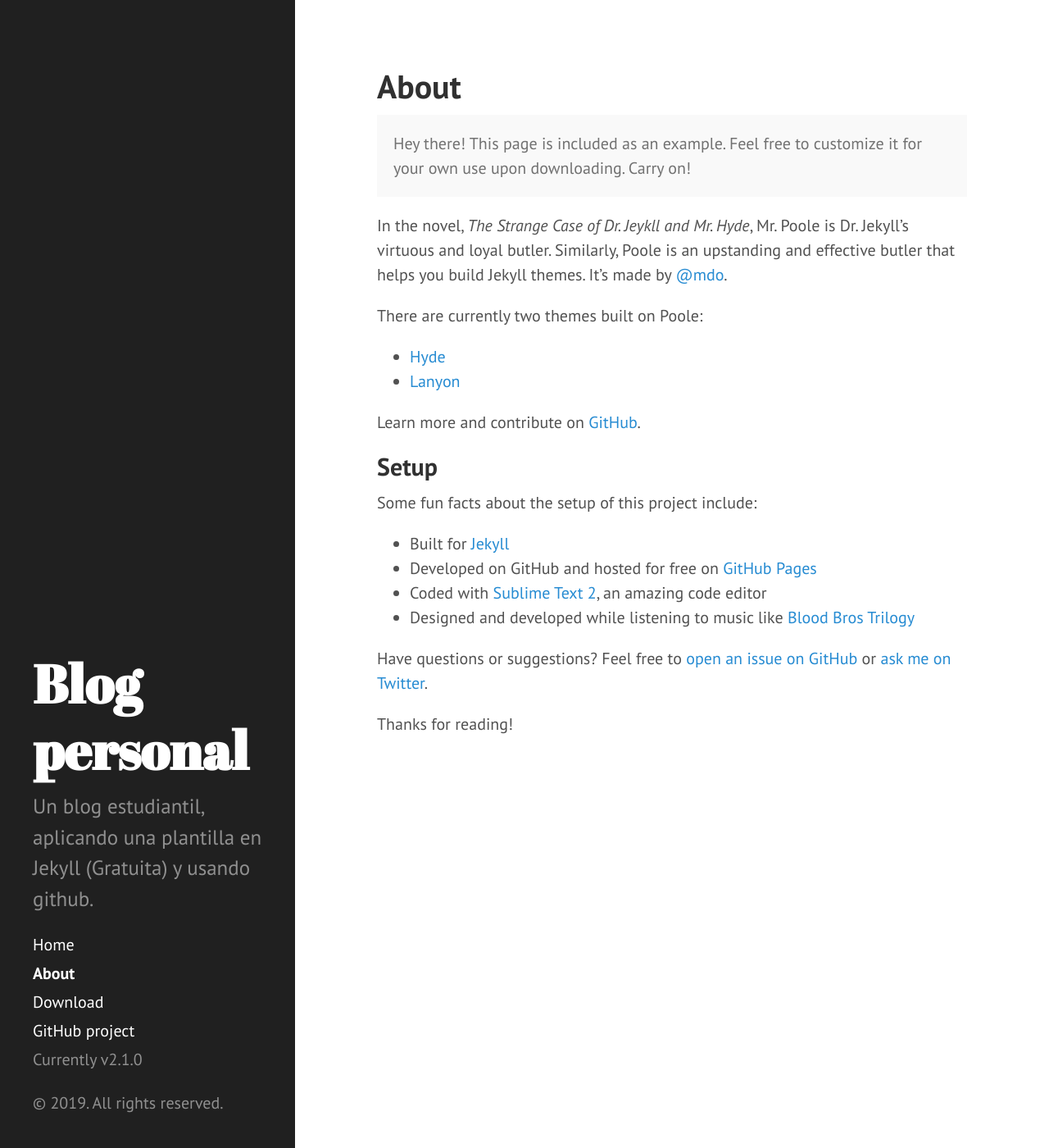
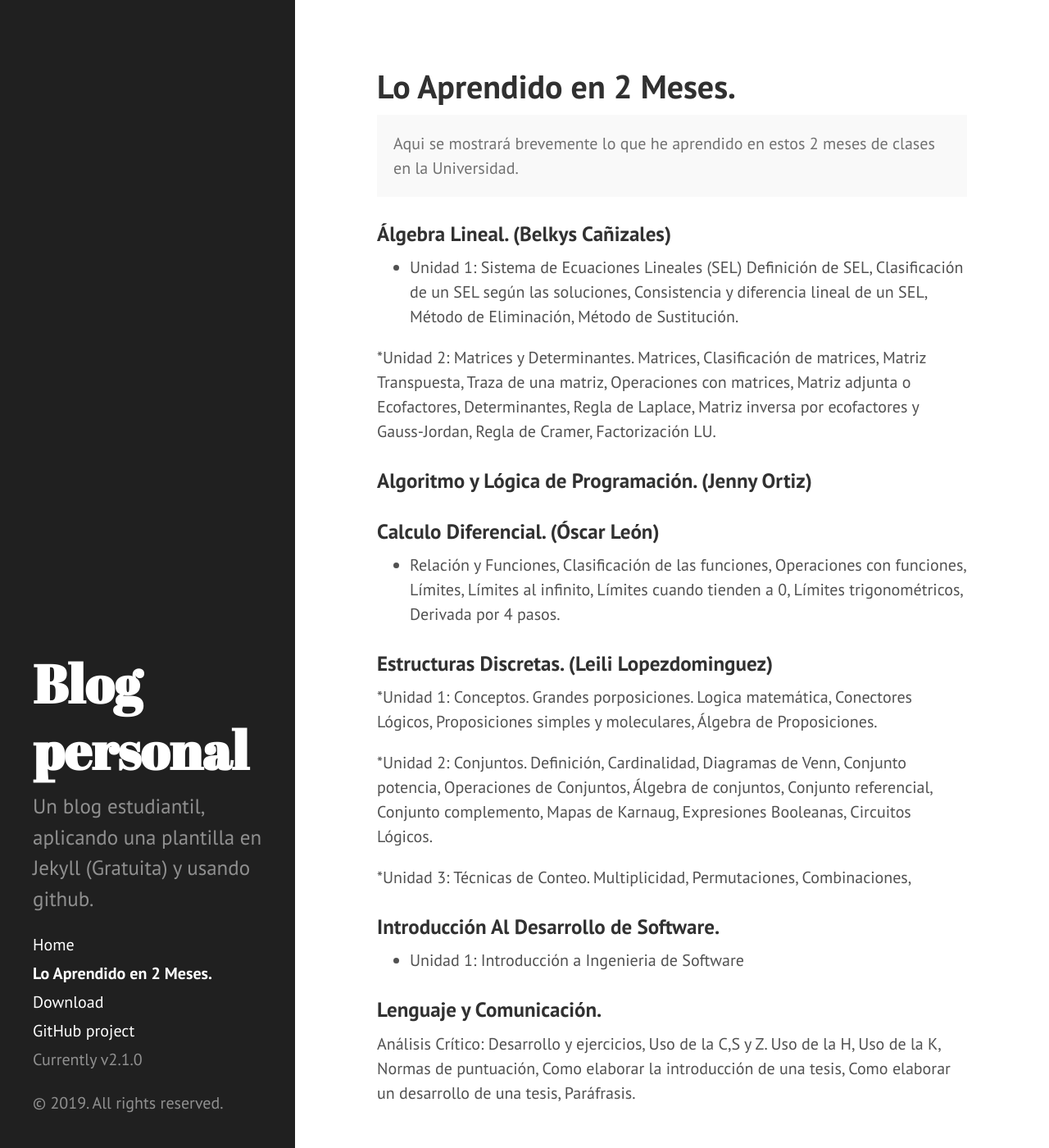
Before and after one commit to ErickTheurer/Pruebas-otra-vez, a Jekyll site: the page built from about.md, in a window 1280 px wide and 1400 px high. Shown: the whole window at 82% size. Built offline with Jekyll 4.4.1, drawn with Linux system fonts in a browser that asks for light colours; Markdown is read by kramdown in place of the engine named in the settings.

Commit message:
Update about.md

```diff
--- a/about.md
+++ b/about.md
@@ -1,30 +1,41 @@
 ---
 layout: page
-title: About
+title: Lo Aprendido en 2 Meses.
 ---
 
 <p class="message">
-  Hey there! This page is included as an example. Feel free to customize it for your own use upon downloading. Carry on!
+ Aqui se mostrará brevemente lo que he aprendido en estos 2 meses de clases en la Universidad.
 </p>
 
-In the novel, *The Strange Case of Dr. Jeykll and Mr. Hyde*, Mr. Poole is Dr. Jekyll's virtuous and loyal butler. Similarly, Poole is an upstanding and effective butler that helps you build Jekyll themes. It's made by [@mdo](https://twitter.com/mdo).
+### Álgebra Lineal. (Belkys Cañizales)
 
-There are currently two themes built on Poole:
+* Unidad 1: Sistema de Ecuaciones Lineales (SEL)
+ Definición de SEL, Clasificación de un SEL según las soluciones, Consistencia y diferencia lineal de un SEL, Método de Eliminación, Método de Sustitución.
 
-* [Hyde](http://hyde.getpoole.com)
-* [Lanyon](http://lanyon.getpoole.com)
+*Unidad 2: Matrices y Determinantes.
+ Matrices, Clasificación de matrices, Matriz Transpuesta, Traza de una matriz, Operaciones con matrices, Matriz adjunta o Ecofactores, Determinantes, Regla de Laplace, Matriz inversa por ecofactores y Gauss-Jordan, Regla de Cramer, Factorización LU.
 
-Learn more and contribute on [GitHub](https://github.com/poole).
+### Algoritmo y Lógica de Programación. (Jenny Ortiz)
 
-## Setup
+### Calculo Diferencial. (Óscar León)
 
-Some fun facts about the setup of this project include:
+* Relación y Funciones, Clasificación de las funciones, Operaciones con funciones, Límites, Límites al infinito, Límites cuando tienden a 0, Límites trigonométricos, Derivada por 4 pasos.
 
-* Built for [Jekyll](http://jekyllrb.com)
-* Developed on GitHub and hosted for free on [GitHub Pages](https://pages.github.com)
-* Coded with [Sublime Text 2](http://sublimetext.com), an amazing code editor
-* Designed and developed while listening to music like [Blood Bros Trilogy](https://soundcloud.com/maddecent/sets/blood-bros-series)
+### Estructuras Discretas. (Leili Lopezdominguez)
 
-Have questions or suggestions? Feel free to [open an issue on GitHub](https://github.com/poole/issues/new) or [ask me on Twitter](https://twitter.com/mdo).
+*Unidad 1: Conceptos.
+Grandes porposiciones. Logica matemática, Conectores Lógicos, Proposiciones simples y moleculares, Álgebra de Proposiciones.
 
-Thanks for reading!
+*Unidad 2: Conjuntos.
+Definición, Cardinalidad, Diagramas de Venn, Conjunto potencia, Operaciones de Conjuntos, Álgebra de conjuntos, Conjunto referencial, Conjunto complemento, Mapas de Karnaug, Expresiones Booleanas, Circuitos Lógicos.
+
+*Unidad 3: Técnicas de Conteo.
+Multiplicidad, Permutaciones, Combinaciones,
+
+### Introducción Al Desarrollo de Software.
+
+* Unidad 1: Introducción a Ingenieria de Software
+
+### Lenguaje y Comunicación.
+
+Análisis Crítico: Desarrollo y ejercicios, Uso de la C,S y Z. Uso de la H, Uso de la K, Normas de puntuación, Como elaborar la introducción de una tesis, Como elaborar un desarrollo de una tesis, Paráfrasis.
```
